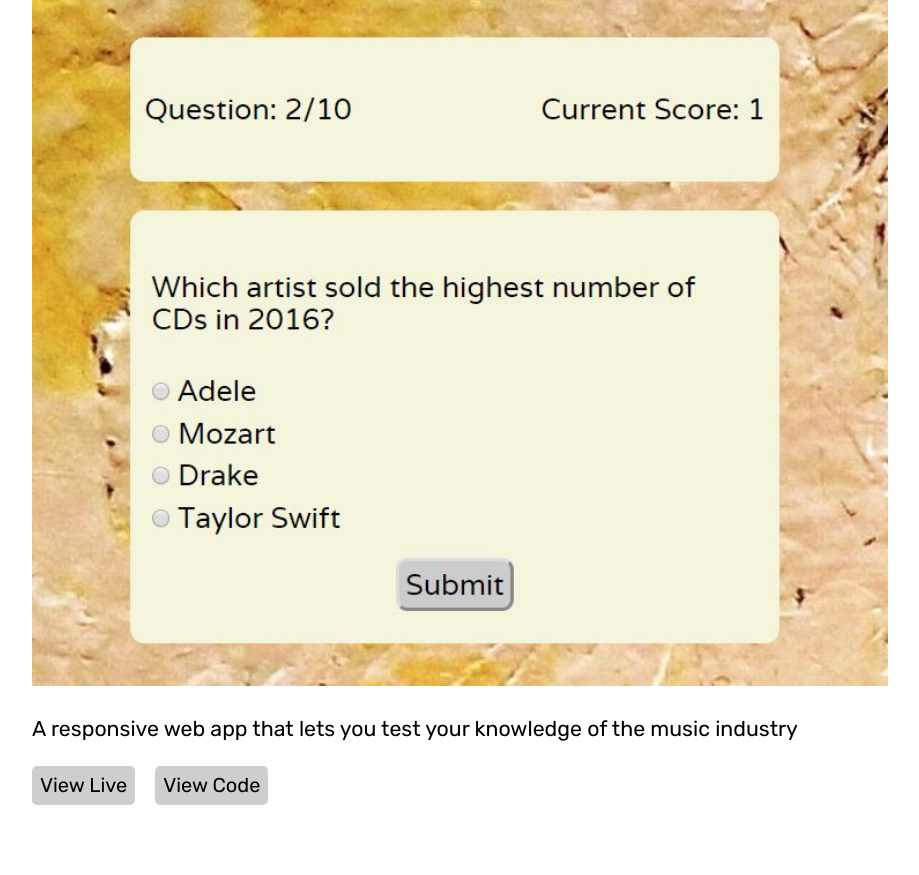
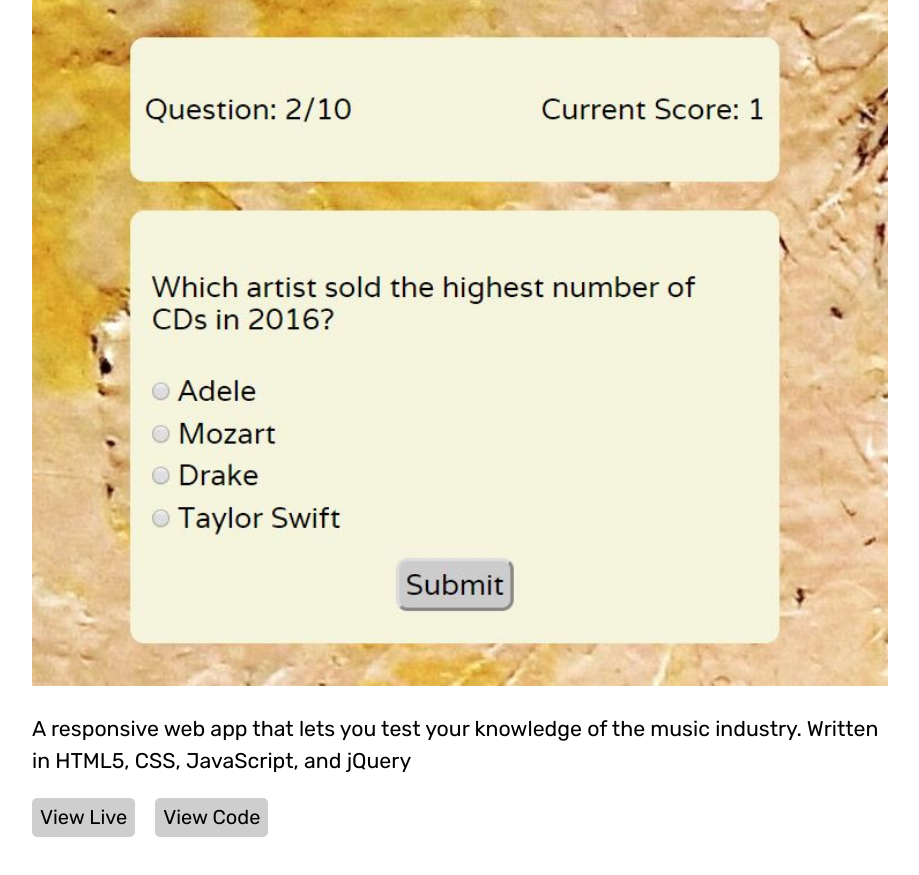
Before and after one commit to ergarner11/portfolio, a plain HTML site: page index.html in a window 1280 px wide. Shown: the part 941-1816 px from the top of the page, without its empty margins (180-1099 px from the left). Drawn offline with nearby package versions, Linux system fonts and the light colour scheme.

Commit message:
Add technologies to project description

```diff
--- a/index.html
+++ b/index.html
@@ -29,7 +29,9 @@
                 <h2>My Work</h2>
                 <h3>Music Quiz</h3>
                 <img class="project-screenshot" src="assets/music-quiz.JPG" alt="Starting view of Music Quiz project">
-                <p>A responsive web app that lets you test your knowledge of the music industry</p>
+                <p>A responsive web app that lets you test your knowledge of the music industry.
+                    Written in HTML5, CSS, JavaScript, and jQuery
+                </p>
                 <a class="button" href="https://ergarner11.github.io/quiz-app/" target="_blank">View Live</a>
                 <a class="button" href="https://github.com/ergarner11/quiz-app" target="_blank">View Code</a>
             </section>
```
